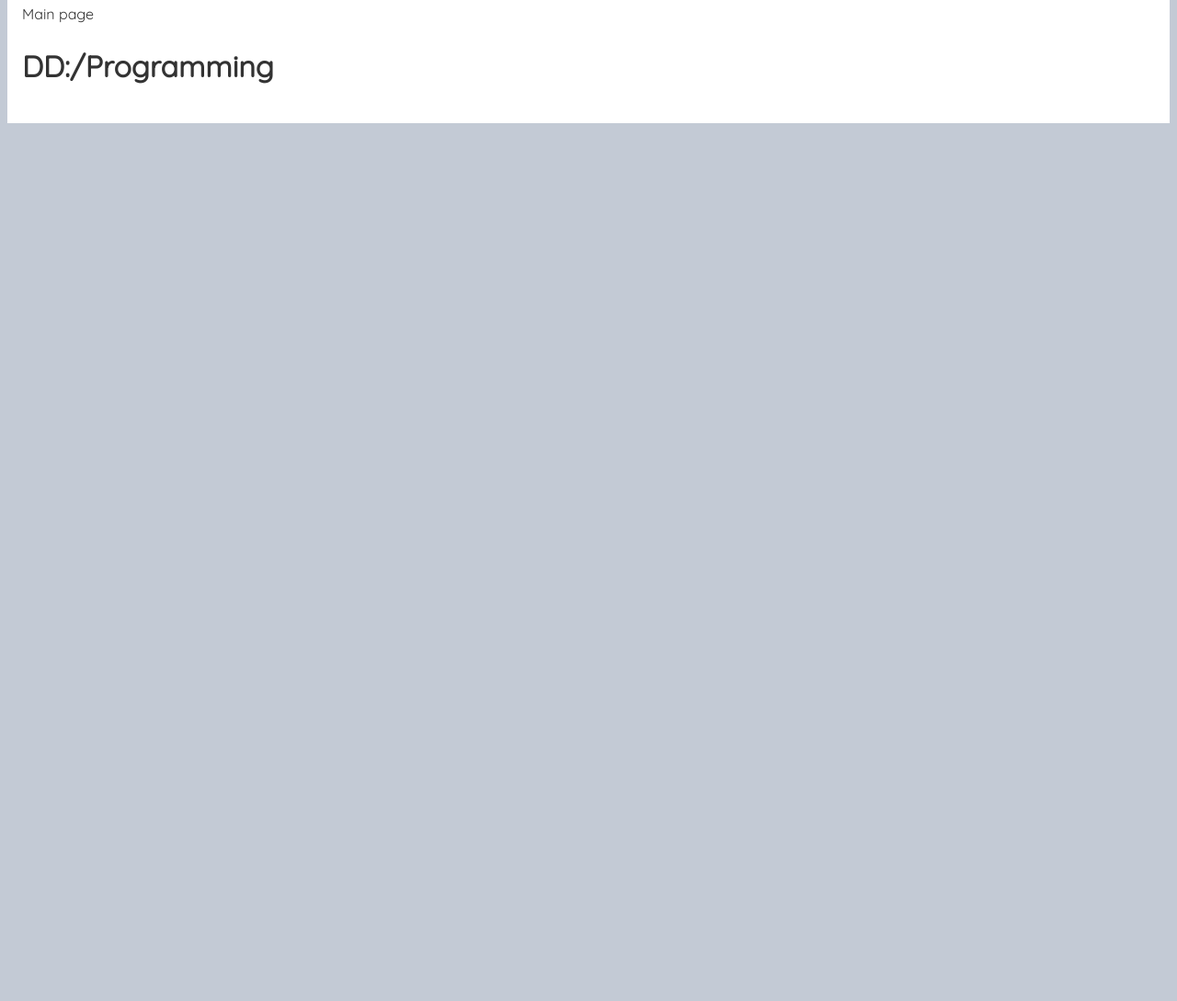
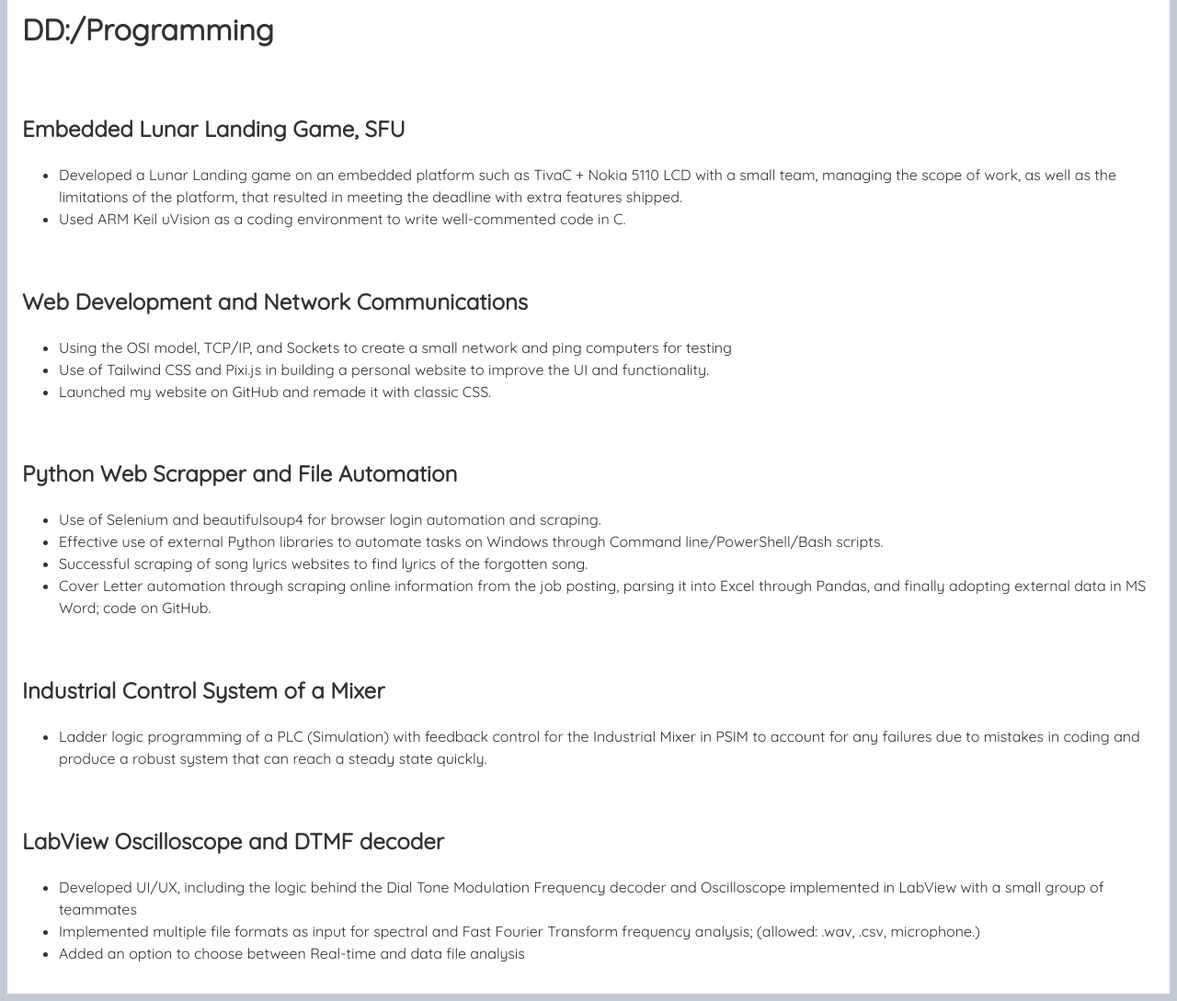
Before and after one commit to ddemin-engineering/ddemin-engineering.github.io, a plain HTML site: page pages/programming.html in a window 1280 px wide. Shown: the part 117-1206 px from the top of the page at 92% size. Before the commit the page ends 800 px from the top, so only its background shows below. Drawn offline with Linux system fonts and the light colour scheme; a web font is replaced by a local one.

Commit message:
resumeLike entries updates

```diff
--- a/pages/programming.html
+++ b/pages/programming.html
@@ -36,8 +36,47 @@
     <!-- Flex for 1 column site -->
     <div class="main-page" >
         <div>
-            <p>Main page</p>
             <h1>DD:/Programming</h1>
+
+
+            </br>
+            <h2>Embedded Lunar Landing Game, SFU</h2>
+                <ul>
+                    <li>Developed a Lunar Landing game on an embedded platform such as TivaC + Nokia 5110 LCD with a small team, managing the scope of work, as well as the limitations of the platform, that resulted in meeting the deadline with extra features shipped.</li>
+                    <li>Used ARM Keil uVision as a coding environment to write well-commented code in C.</li>
+                </ul>
+
+            </br>
+            <h2>Web Development and Network Communications</h2>
+            <ul>
+                <li>Using the OSI model, TCP/IP, and Sockets to create a small network and ping computers for testing</li>
+                <li>Use of Tailwind CSS and Pixi.js in building a personal website to improve the UI and functionality.</li>
+                <li>Launched my website on GitHub and remade it with classic CSS.</li>
+            </ul>
+
+            </br>
+            <h2>Python Web Scrapper and File Automation</h2>
+            <ul>
+                <li>Use of Selenium and beautifulsoup4 for browser login automation and scraping.</li>
+                <li>Effective use of external Python libraries to automate tasks on Windows through Command line/PowerShell/Bash scripts.</li>
+                <li>Successful scraping of song lyrics websites to find lyrics of the forgotten song.</li>
+                <li>Cover Letter automation through scraping online information from the job posting, parsing it into Excel through Pandas, and finally adopting external data in MS Word; code on GitHub. </li>
+            </ul>
+
+            </br>
+            <h2>Industrial Control System of a Mixer</h2>
+            <ul>
+                <li>Ladder logic programming of a PLC (Simulation) with feedback control for the Industrial Mixer in PSIM to account for any failures due to mistakes in coding and produce a robust system that can reach a steady state quickly.</li>
+            </ul>
+
+            </br>
+            <h2>LabView Oscilloscope and DTMF decoder</h2>
+            <ul>
+                <li>Developed UI/UX, including the logic behind the Dial Tone Modulation Frequency decoder and Oscilloscope implemented in LabView with a small group of teammates</li>
+                <li>Implemented multiple file formats as input for spectral and Fast Fourier Transform frequency analysis; (allowed: .wav, .csv, microphone.)</li>
+                <li>Added an option to choose between Real-time and data file analysis</li>
+            </ul>
+
         </div>
     </div>
 
```
Also changed, not shown: pages/electrical.html (+31 -1 lines), pages/systems.html (+9 -1 lines).
